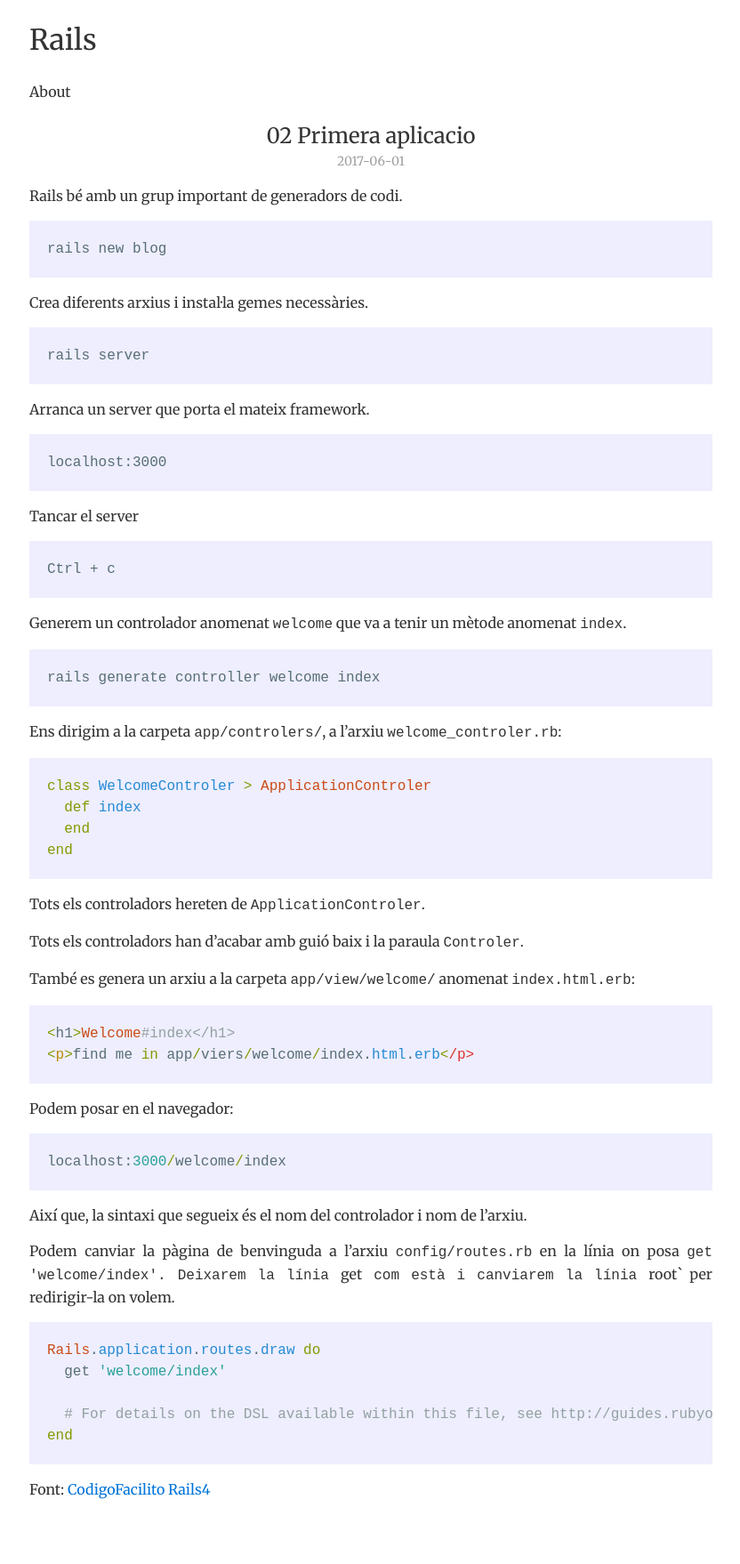
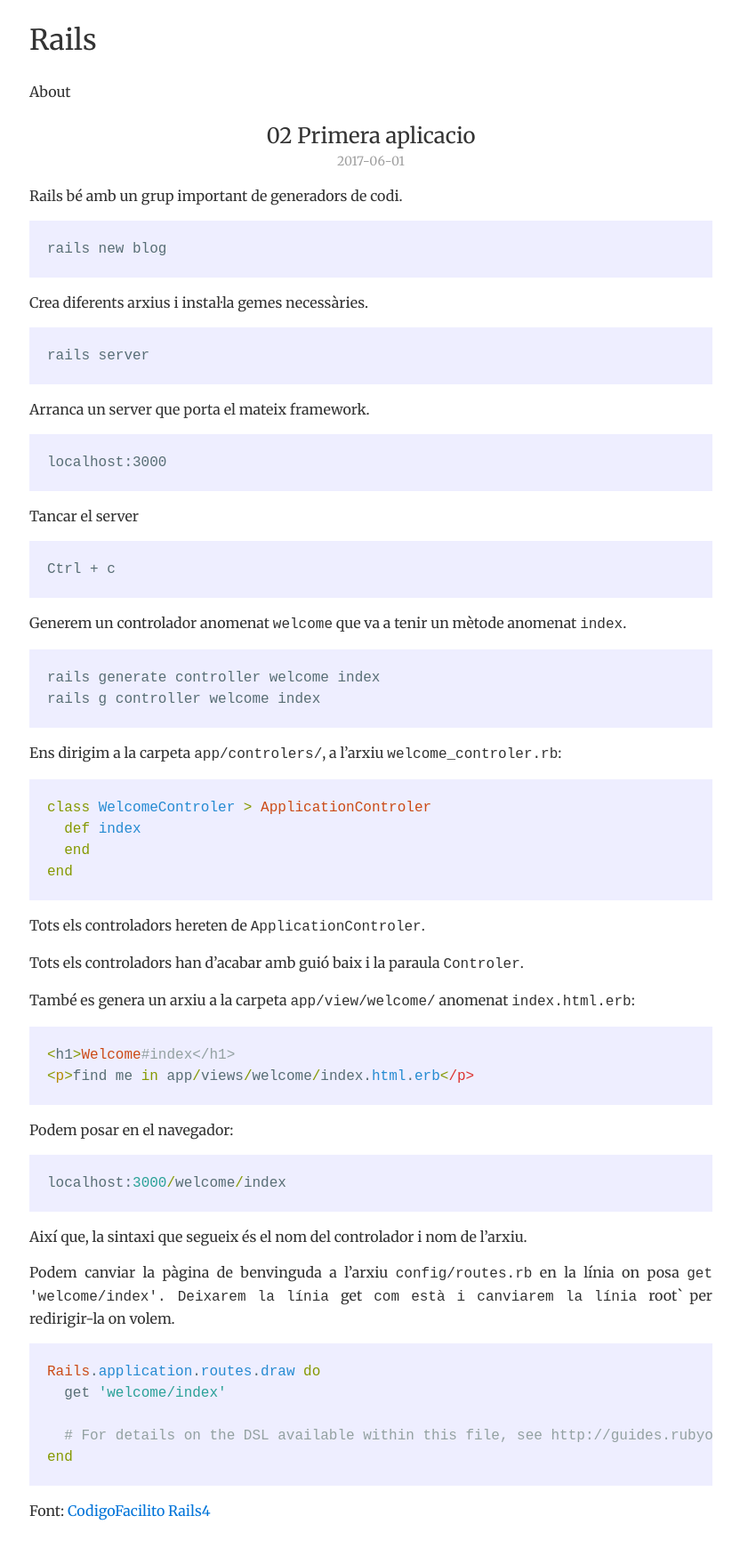
Before and after one commit to inclusa/rails, a Jekyll site: the page built from _posts/2017-06-01-primera-aplicacio.md, in a window 1280 px wide. Shown: the whole page at 89% size, without its empty margins (223-1055 px from the left). Built offline with Jekyll 4.4.1, drawn with Linux system fonts in a browser that asks for light colours; before the commit the page ends 1734 px from its top, so only the background shows below that.

Commit message:
Correcció

````diff
--- a/_posts/2017-06-01-primera-aplicacio.md
+++ b/_posts/2017-06-01-primera-aplicacio.md
@@ -26,6 +26,7 @@ Tancar el server
 Generem un controlador anomenat `welcome` que va a tenir un mètode anomenat `index`.
 
     rails generate controller welcome index
+    rails g controller welcome index
 
 Ens dirigim a la carpeta `app/controlers/`, a l'arxiu `welcome_controler.rb`:
 
@@ -43,7 +44,7 @@ També es genera un arxiu a la carpeta `app/view/welcome/` anomenat `index.html.
 
 ```ruby
 <h1>Welcome#index</h1>
-<p>find me in app/viers/welcome/index.html.erb</p>
+<p>find me in app/views/welcome/index.html.erb</p>
 ```
 Podem posar en el navegador:
 
````
